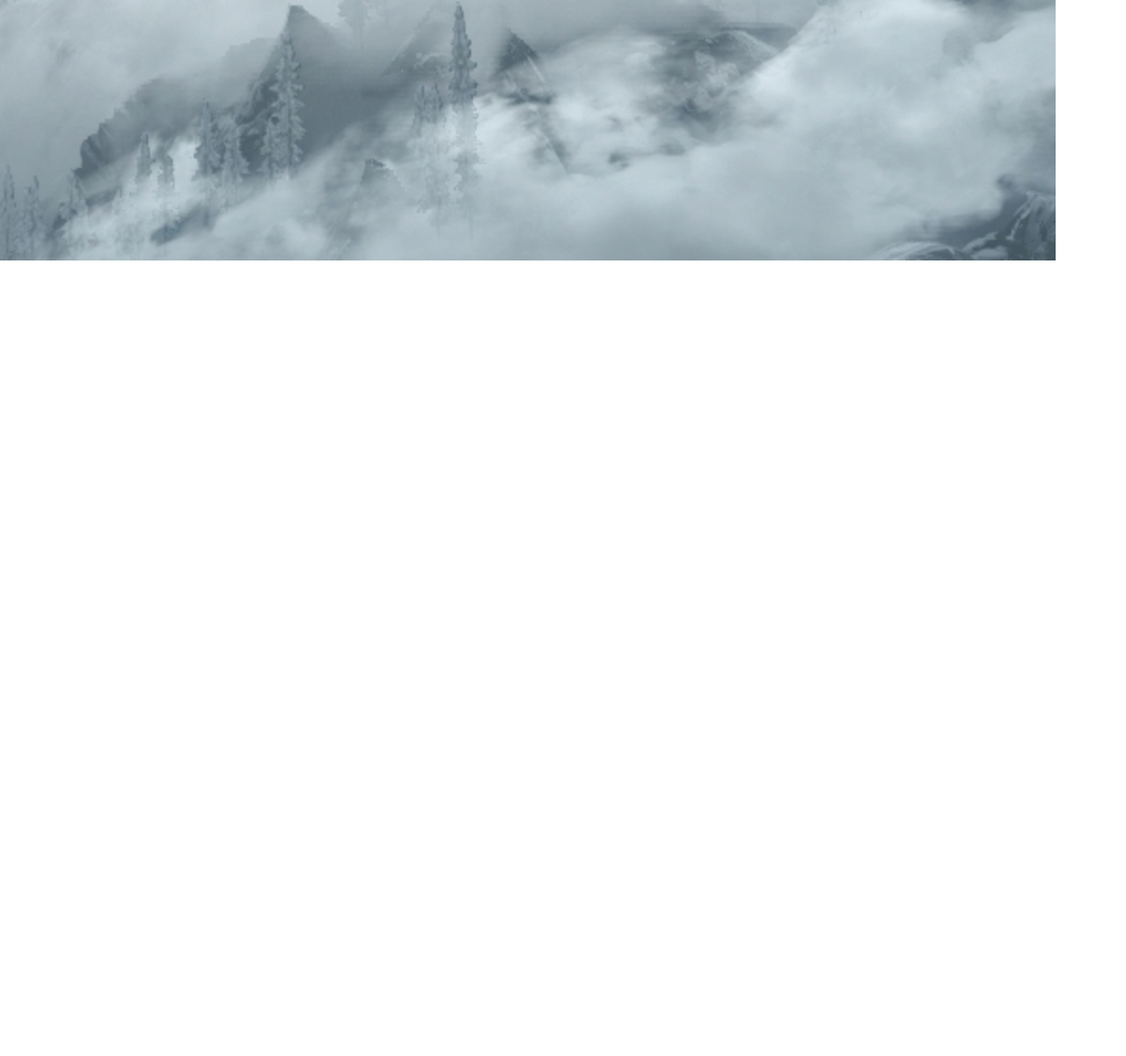
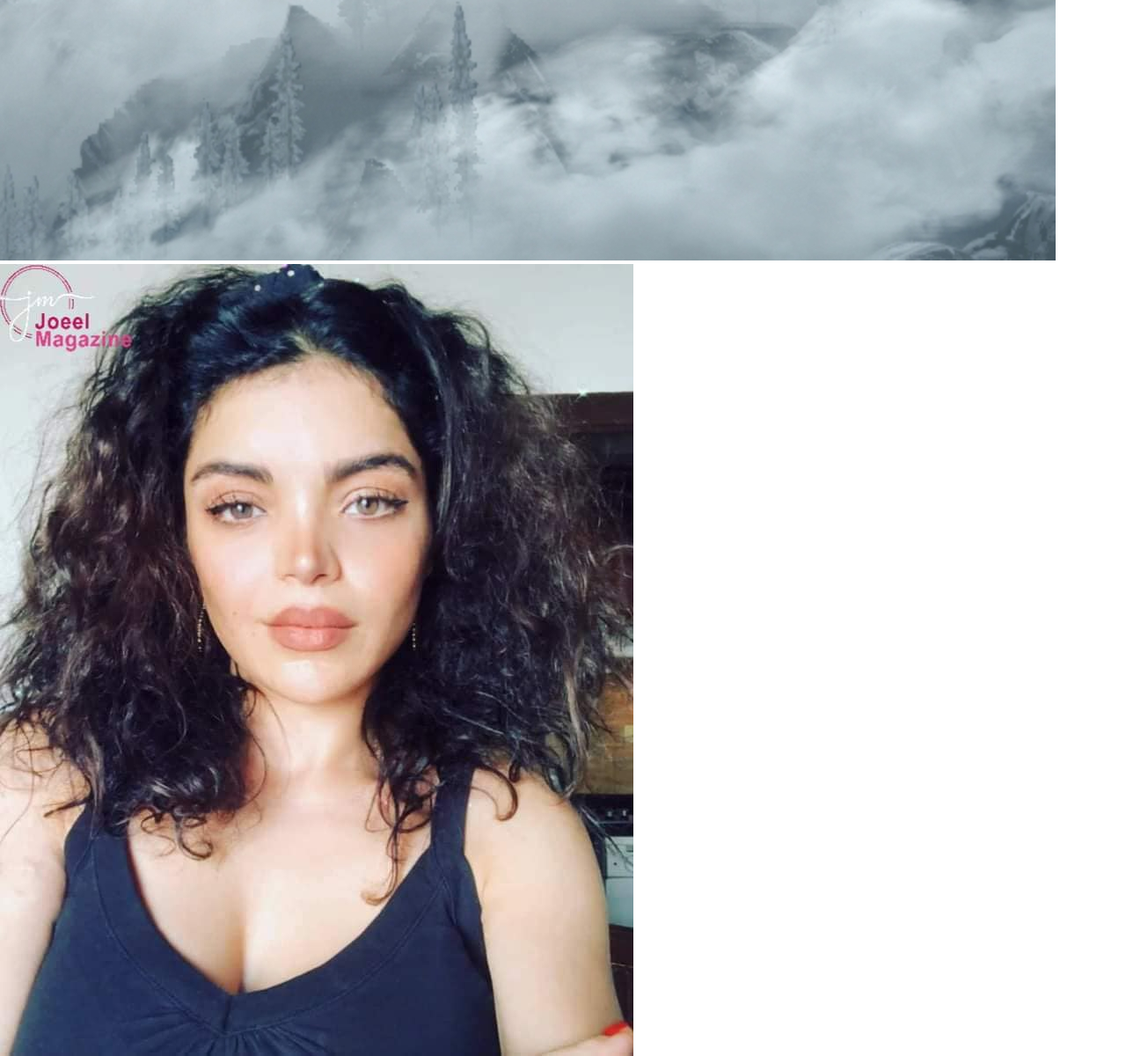
Before and after one commit to omar10120/Mountains-View, a plain HTML site: page index.html in a window 1280 px wide. Shown: the part 4918-6118 px from the top of the page at 88% size. Before the commit the page ends 5218 px from the top, so only its background shows below. Drawn offline with nearby package versions, Linux system fonts and the light colour scheme.

Commit message:
puty-added

```diff
--- a/index.html
+++ b/index.html
@@ -240,7 +240,7 @@
             <!-- End footer -->
             <!-- Start extra -->
             <img src="images/mont1.jpg" alt="">
-            <img src="../../294245109_412921310877866_7969962986471755282_n.jpg" alt="">
+            <img src="images/294245109_412921310877866_7969962986471755282_n.jpg" alt="">
             <!-- End extra -->
         </body>
     </html>
```
Also changed, not shown: images/294245109_412921310877866_7969962986471755282_n.jpg (added).
